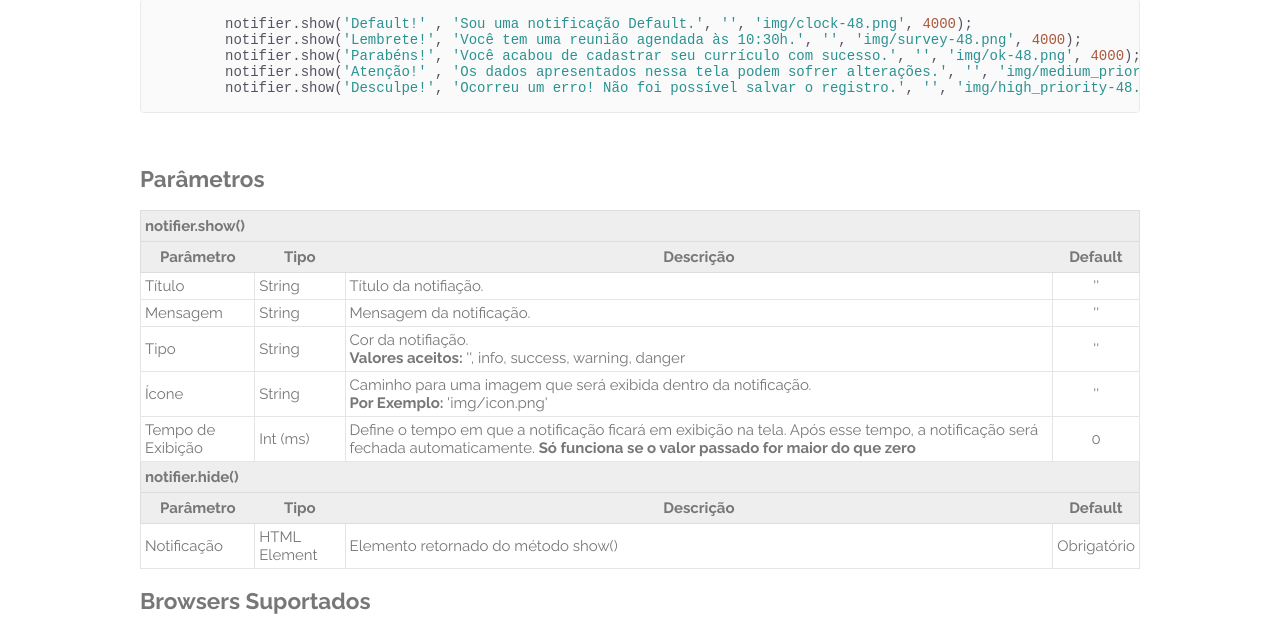
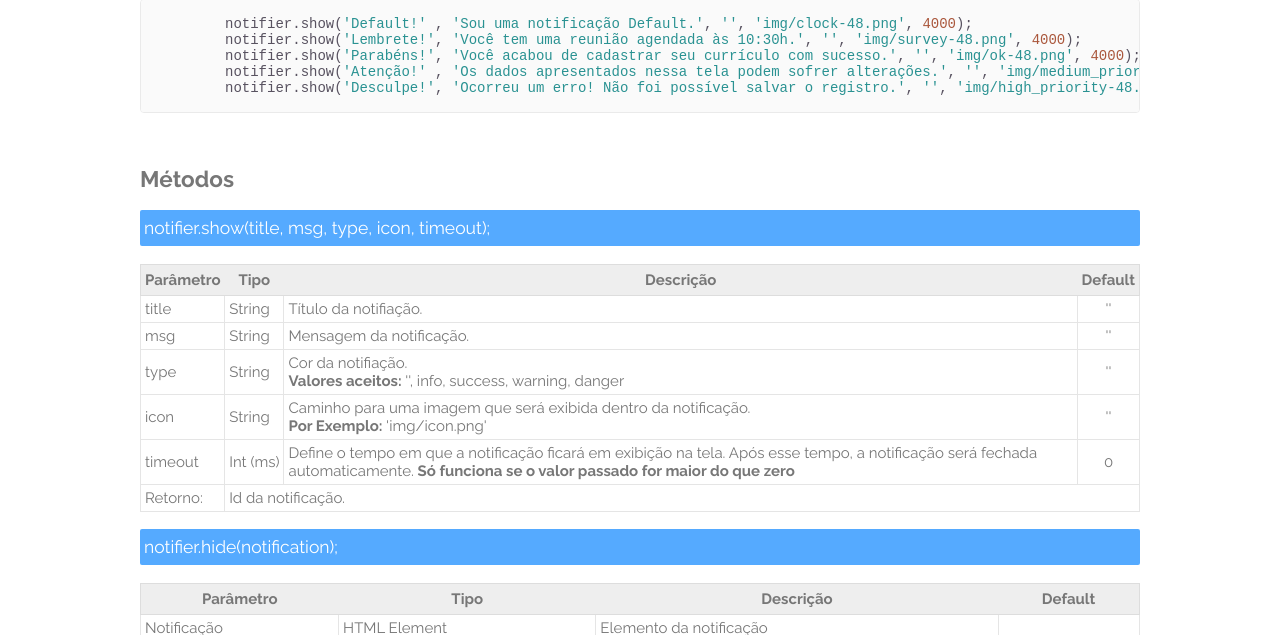
Before and after one commit to csilva2810/notifier, a plain HTML site: page demo/index.html in a window 1280 px wide. Shown: the part 1255-1890 px from the top of the page. Drawn offline with Linux system fonts and the light colour scheme.

Commit message:
ajustando plugin e demo

```diff
--- a/demo/css/notifier.css
+++ b/demo/css/notifier.css
@@ -21,6 +21,7 @@
   margin-bottom: 12px;
   padding: 8px;
   background: white;
+  cursor: default;
   border-left: 4px solid #95a5a6;
   border-radius: 1px;
   box-shadow: 0 1px 10px 0 rgba(0,0,0,.1), 0 2px 15px 0 rgba(0,0,0,.05);
--- a/demo/css/page.css
+++ b/demo/css/page.css
@@ -56,6 +56,15 @@ a:visited {
     width: 100%;
     text-align: center;
   }
+}
+.method {
+  display: block;
+  width: 100%;
+  padding: 8px 4px;
+  border-radius: 2px;
+  font-weight: normal;
+  background-color: #5af;
+  color: white;
 }
 .page-title {
   width: 100%;
--- a/demo/index.html
+++ b/demo/index.html
@@ -134,13 +134,11 @@
         </code>
       </pre>
 
-      <h2 class="title">Parâmetros</h2>
+      <h2 class="title">Métodos</h2>
 
+      <h3 class="method">notifier.show(title, msg, type, icon, timeout);</h3>
       <table class="table">
 
-        <thead>
-          <tr><th colspan="4" class="text-left">notifier.show()</th></tr>
-        </thead>
         <thead>
           <tr>
             <th>Parâmetro</th>
@@ -152,19 +150,19 @@
 
         <tbody>
           <tr>
-            <td>Título</td>
+            <td>title</td>
             <td class="nowrap">String</td>
             <td>Título da notifiação.</td>
             <td class="text-center">''</td>
           </tr>
           <tr>
-            <td>Mensagem</td>
+            <td>msg</td>
             <td class="nowrap">String</td>
             <td>Mensagem da notificação.</td>
             <td class="text-center">''</td>
           </tr>
           <tr>
-            <td>Tipo</td>
+            <td>type</td>
             <td class="nowrap">String</td>
             <td>
               Cor da notifiação. <br>
@@ -173,7 +171,7 @@
             <td class="text-center">''</td>
           </tr>
           <tr>
-            <td>Ícone</td>
+            <td>icon</td>
             <td class="nowrap">String</td>
             <td>
               Caminho para uma imagem que será exibida dentro da notificação. <br>
@@ -182,7 +180,7 @@
             <td class="text-center">''</td>
           </tr>
           <tr>
-            <td>Tempo de Exibição</td>
+            <td>timeout</td>
             <td class="nowrap">Int (ms)</td>
             <td>
               Define o tempo em que a notificação ficará em exibição na tela. Após esse tempo, a notificação será fechada
@@ -190,11 +188,19 @@
             </td>
             <td class="text-center">0</td>
           </tr>
+          <tr>
+            <td>Retorno: </td>
+            <td colspan="3">Id da notificação.</td>
+          </tr>
         </tbody>
 
-        <thead>
-          <tr><th colspan="4" class="text-left">notifier.hide()</th></tr>
-        </thead>
+      </table>
+
+      <h3 class="return"></h3>
+
+      <h3 class="method">notifier.hide(notification);</h3>
+
+      <table class="table">
         <thead>
           <tr>
             <th>Parâmetro</th>
@@ -208,11 +214,10 @@
           <tr>
             <td>Notificação</td>
             <td>HTML Element</td>
-            <td>Elemento retornado do método show()</td>
-            <td>Obrigatório</td>
+            <td>Elemento da notificação</td>
+            <td></td>
           </tr>
         </tbody>
-
       </table>
 
       <h2 class="title">Browsers Suportados</h2>
--- a/demo/js/notifier.js
+++ b/demo/js/notifier.js
@@ -18,6 +18,8 @@ notifier = (function(w, d) {
   show = function(title, msg, type, icon, timeout) {
 
     if (typeof timeout != 'number') timeout = 0;
+
+    var ntfId = 'notifier-' + count;
 
     var container = d.querySelector('.notifier-container'),
         ntf       = myCreateElement('div', {class: 'notifier ' + type}),
@@ -44,41 +46,53 @@ notifier = (function(w, d) {
 
     ntfImg.style.height = ntfImg.parentNode.offsetHeight + 'px' || null;
 
-    count += 1;
-
     setTimeout(function() {
       ntf.className += ' shown';
-      ntf.setAttribute('id', 'notifier-' + count);
+      ntf.setAttribute('id', ntfId);
     }, 100);
 
     if (timeout != 0) {
 
       setTimeout(function() {
-        hide(ntf)
+        hide(ntfId);
       }, timeout);
 
     }
 
     ntfClose.addEventListener('click', function() {
-      hide(ntf);
+      hide(ntfId);
     });
+
+    count += 1;
+
+    return ntfId;
 
   }
 
-  hide = function(elem) {
+  hide = function(notificationId) {
 
-    elem.className = elem.className.replace(' shown', '');
+    var notification = document.getElementById(notificationId);
 
-    setTimeout(function() {
-      elem.parentNode.removeChild(elem);
-    }, 600);
+    if (notification) {
 
+      notification.className = notification.className.replace(' shown', '');
+
+      setTimeout(function() {
+        notification.parentNode.removeChild(notification);
+      }, 600);
+
+      return true;
+
+    } else {
+      return false;
+    }
   }
 
   createContainer();
 
   return {
-    show: show
+    show: show,
+    hide: hide
   }
 
 })(window, document);
```
Also changed, not shown: js/notifier.js (+27 -10 lines).
